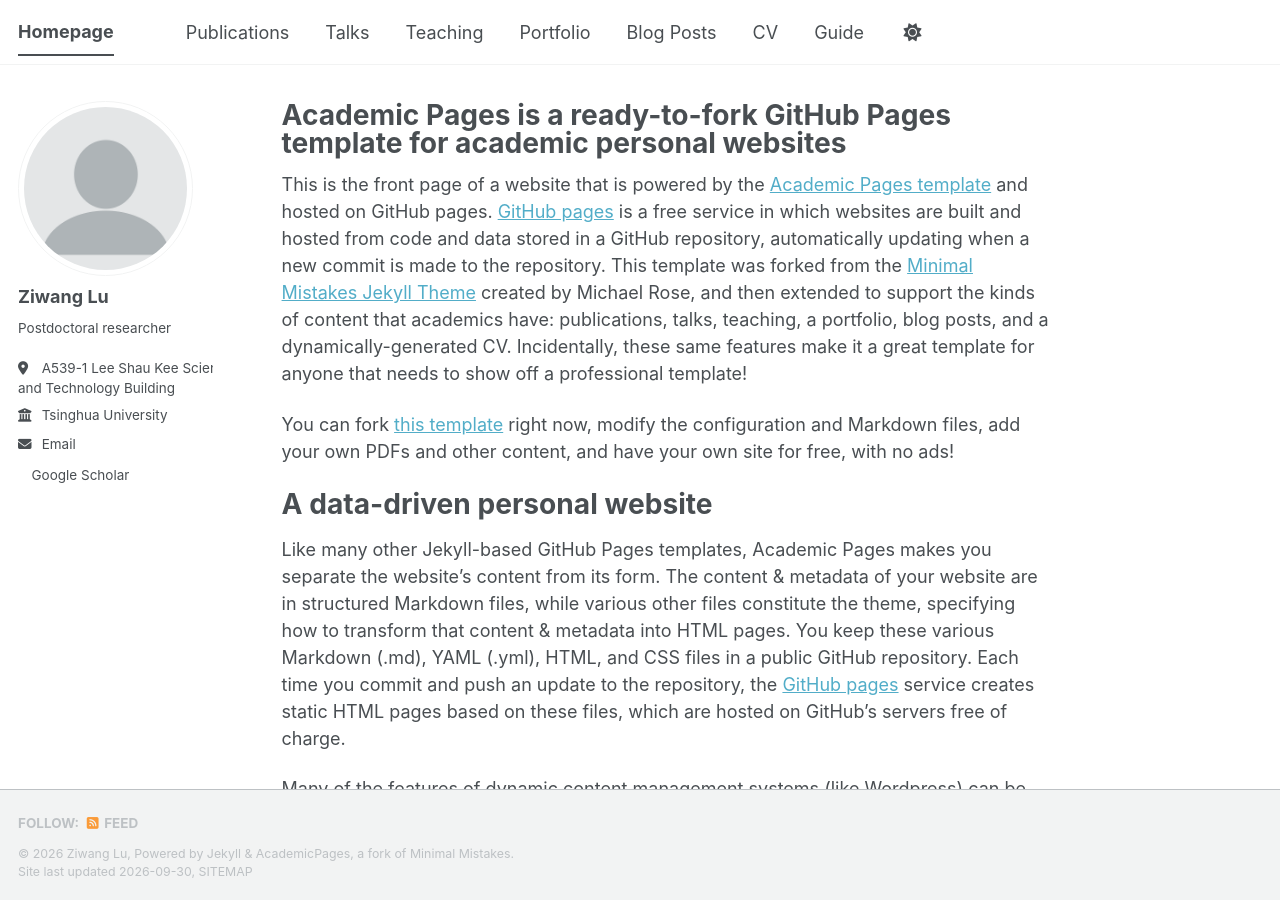
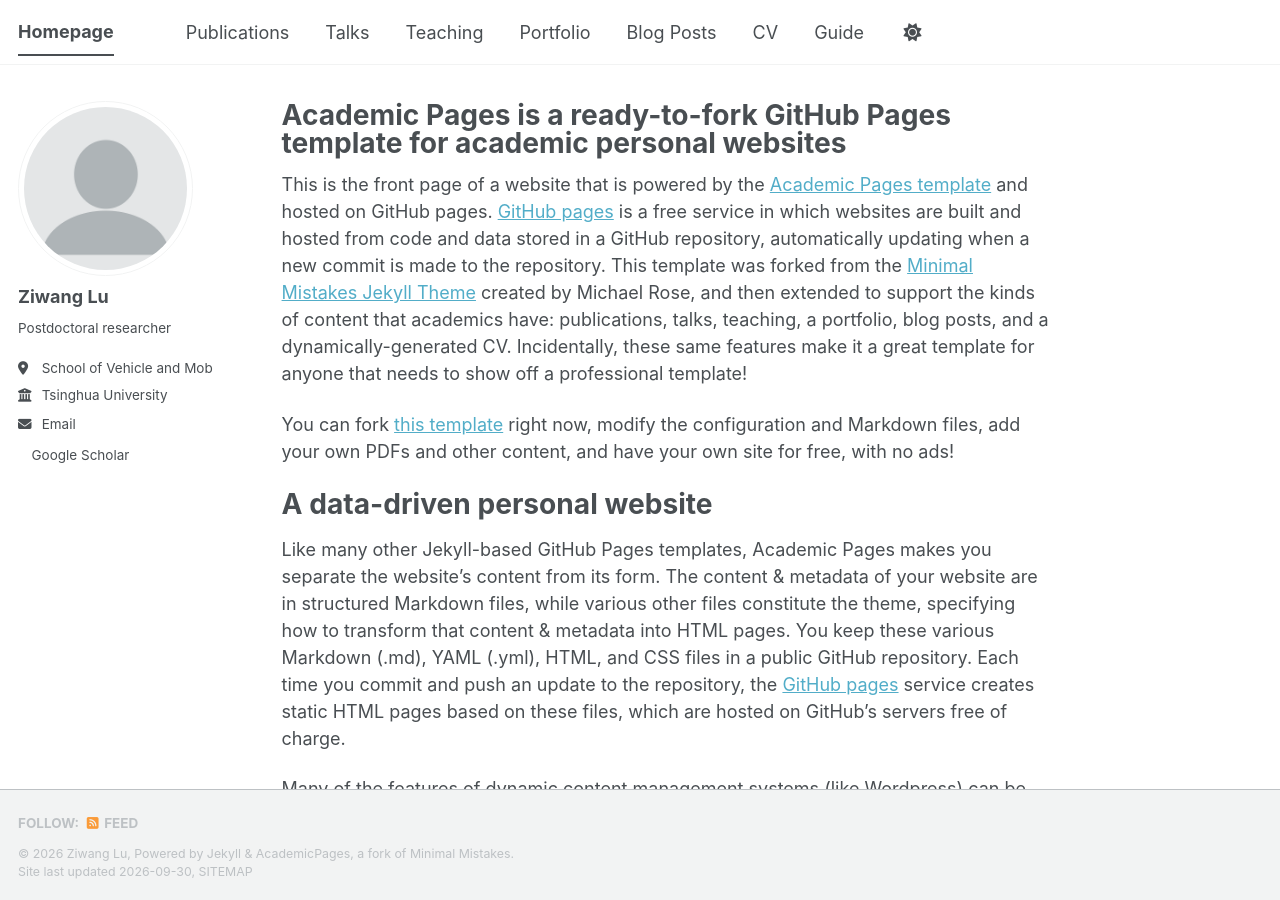
Before and after one commit to ZiwLu/ziwanglu.github.io, a Jekyll site: the page built from _pages/about.md, in a window 1280 px wide and 900 px high. Built offline with Jekyll 4.4.1, drawn with Linux system fonts in a browser that asks for light colours; a style sheet for code colours, icons or effects is not loaded.

Commit message:
Update location in configuration file

```diff
--- a/_config.yml
+++ b/_config.yml
@@ -27,7 +27,7 @@ author:
   name             : "Ziwang Lu"
   pronouns         : # example: "she/her"
   bio              : "Postdoctoral researcher"
-  location         : "A539-1 Lee Shau Kee Science <br> and Technology Building"
+  location         : "School of Vehicle and Mobility"
   employer         : "Tsinghua University"
   uri              : # URL
   email            : "luzw@tsinghua.edu.cn"
```
